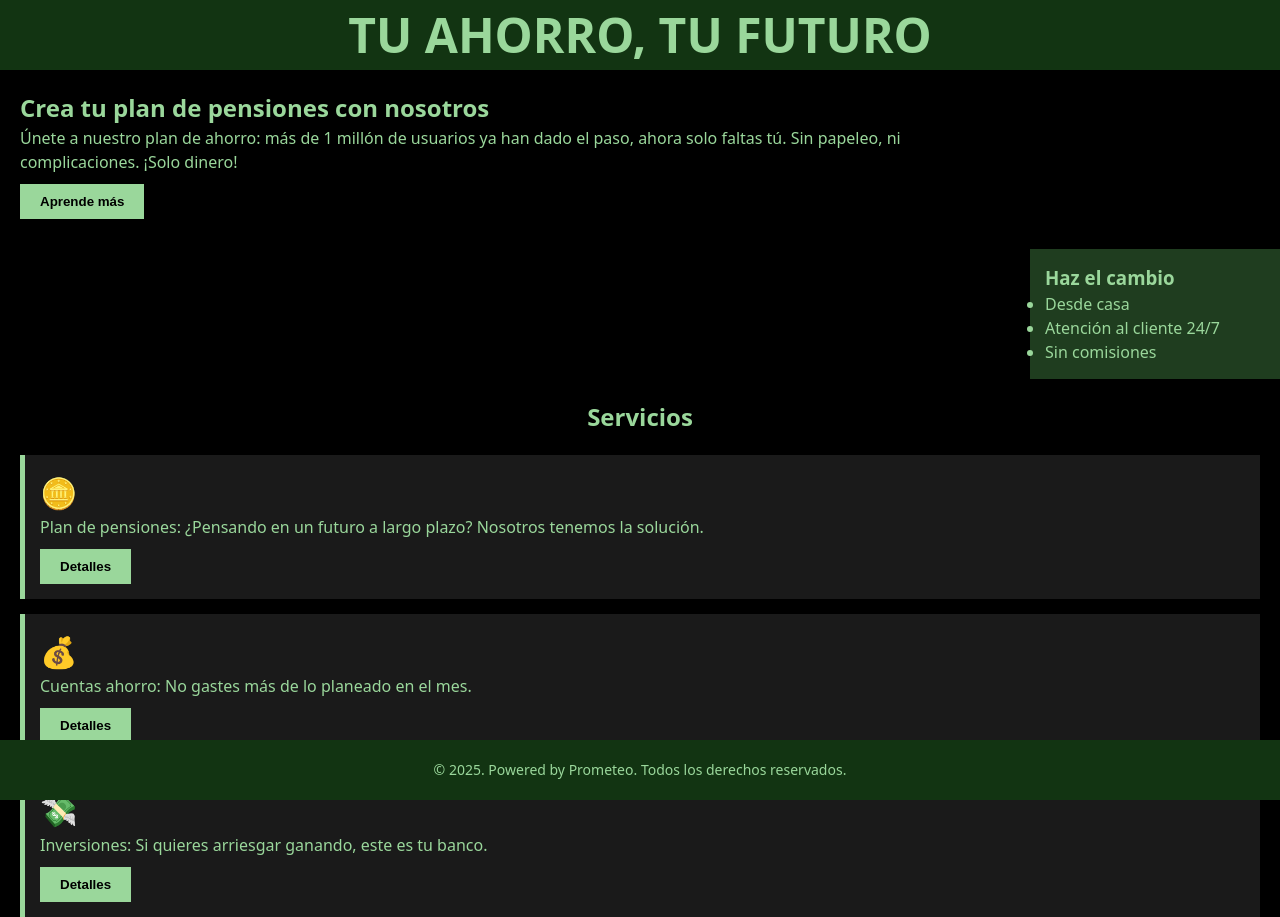
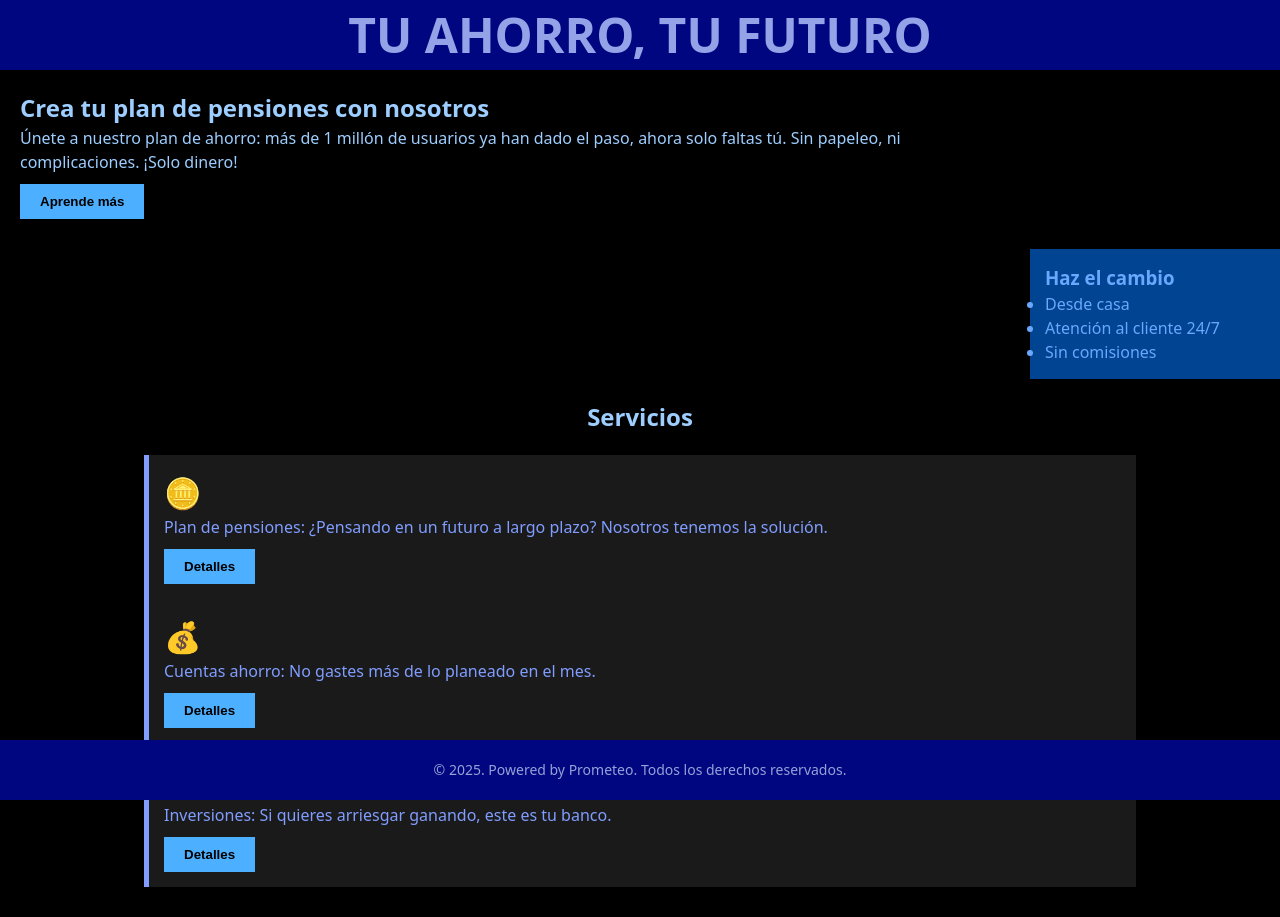
Before and after one commit to IreneDFB/entrega_posicionamiento, a plain HTML site: page index.html in a window 1280 px wide. Drawn offline with Linux system fonts and the light colour scheme.

Commit message:
finalizo html y css y añado favicon

```diff
--- a/index.html
+++ b/index.html
@@ -4,6 +4,7 @@
     <meta charset="UTF-8" />
     <meta name="viewport" content="width=device-width, initial-scale=1.0" />
     <link rel="stylesheet" href="style.css" />
+    <link rel="icon" type="image/x-icon" href="favicon.ico" />
     <title>CAICHA BANK, tu banco de confianza</title>
   </head>
   <body>
--- a/style.css
+++ b/style.css
@@ -11,7 +11,7 @@ body {
   padding: 0;
   min-height: 100vh;
   background-color: #000000;
-  color: #9ad79b;
+  color: #9dceff;
   line-height: 1.5;
   padding-top: 70px;
   padding-bottom: 60px;
@@ -22,8 +22,8 @@ header {
   left: 0;
   width: 100%;
   height: 70px;
-  background-color: #123412;
-  color: #9ad79b;
+  background-color: #00067f;
+  color: #94a2e8;
   text-align: center;
   line-height: 70px;
   font-size: 24px;
@@ -35,28 +35,28 @@ footer {
   left: 0;
   width: 100%;
   height: 60px;
-  background-color: #123412;
-  color: #9ad79b;
+  background-color: #00067f;
+  color: #94a2d8;
   text-align: center;
   line-height: 60px;
   font-size: 14px;
   z-index: 1000;
 }
 .content {
-  margin-right: 270px; /* espacio para el sidebar */
+  margin-right: 270px;
   padding: 20px;
 }
 
 .sidebar {
   width: 250px;
   float: right;
-  background-color: #1f3d1f;
+  background-color: #004492;
   padding: 15px;
   margin-top: 10px;
-  color: #9ad79b;
+  color: #6aa8ff;
 }
 button {
-  background-color: #9ad79b;
+  background-color: #4cafff;
   color: #000;
   padding: 10px 20px;
   border: none;
@@ -66,7 +66,7 @@ button {
 }
 
 button:hover {
-  background-color: #7fc77f;
+  background-color: #2518b1;
 }
 .features {
   clear: both;
@@ -80,10 +80,12 @@ button:hover {
 
 .feature {
   background-color: #1a1a1a;
-  color: #9ad79b;
+  color: #809dff;
   padding: 15px;
   margin-bottom: 15px;
-  border-left: 5px solid #9ad79b;
+  border-left: 5px solid #809dff;
+  width: 80%;
+  margin: 0 auto;
 }
 
 .feature span {
```
